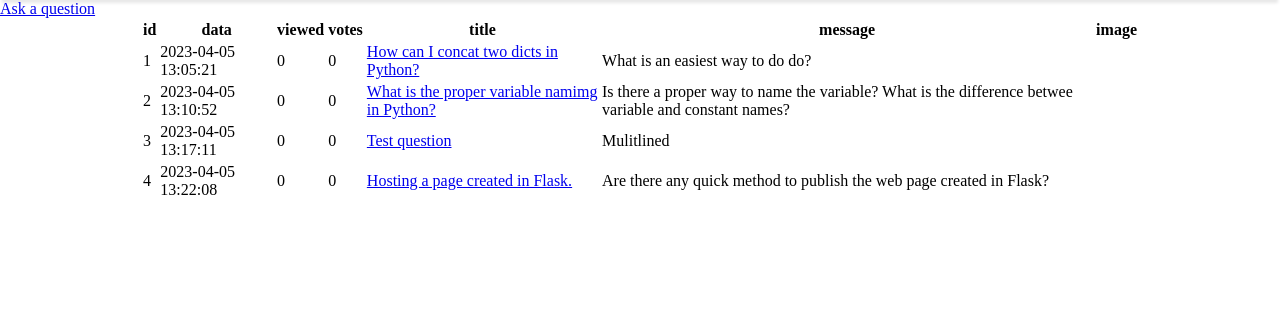
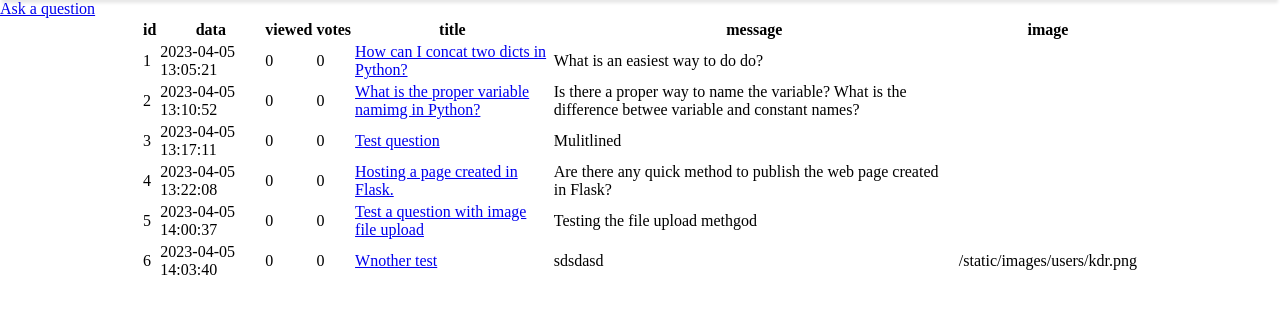
Before and after one commit to RadekRo/ask-mate, a Flask app: page / in a window 1280 px wide. Shown: the part 44-358 px from the top of the page. Run offline with Flask 3, Linux system fonts and the light colour scheme.

Commit message:
Created saving to disk images from user input

```diff
--- a/app.py
+++ b/app.py
@@ -2,6 +2,7 @@ from flask import Flask
 from flask import render_template, request, redirect
 import data_handler
 from datetime import datetime
+
 
 app = Flask(__name__)
 
@@ -18,7 +19,12 @@ def route_question(id):
 
 @app.route('/ask-question', methods=["POST","GET"])
 def ask_question():
-    image = ""
+    if 'file' not in request.files:
+        image = ""
+    else:
+        file = request.files['file']
+        image = data_handler.save_file(file)
+
     current_date = str(datetime.now())[0:19]
     if request.method == 'POST':
         your_question = [data_handler.get_next_id(), current_date, "0", "0", request.form.get('title'), request.form.get('message'), image ]
--- a/data/question.csv
+++ b/data/question.csv
@@ -2,3 +2,5 @@
 2,2023-04-05 13:10:52,0,0,What is the proper variable namimg in Python?,Is there a proper way to name the variable? What is the difference betwee variable and constant names?,
 3,2023-04-05 13:17:11,0,0,Test question,Mulitlined,
 4,2023-04-05 13:22:08,0,0,Hosting a page created in Flask.,Are there any quick method to publish the web page created in Flask?,
+5,2023-04-05 14:00:37,0,0,Test a question with image file upload,Testing the file upload methgod,
+6,2023-04-05 14:03:40,0,0,Wnother test,sdsdasd,/static/images/users/kdr.png,
--- a/data_handler.py
+++ b/data_handler.py
@@ -1,7 +1,10 @@
 import csv, os
+from werkzeug.utils import secure_filename
 
 DATA_FILE_PATH_ANSWER = 'data/answer.csv'
 DATA_FILE_PATH_QUESTION = 'data/question.csv'
+UPLOAD_FOLDER = 'static/images/users/'
+ALLOWED_EXTENSIONS = {'txt', 'pdf', 'png', 'jpg', 'jpeg', 'gif'}
 
 def import_questions(filename):
     questions = list()
@@ -22,12 +25,6 @@ def get_question(id):
         if question[0] == id:
             return question
 
-# def get_image(id):
-#     questions = import_questions(DATA_FILE_PATH_QUESTION)
-#     for question in questions:
-#         if question[0] == id:
-#             image_source = question[6]
-#             return image_source
 
 def get_next_id():
     questions = import_questions(DATA_FILE_PATH_QUESTION)
@@ -37,13 +34,26 @@ def get_next_id():
         id = 1
     return str(id)
 
+
 def add_question(question):
     questions = import_questions(DATA_FILE_PATH_QUESTION)
     questions.append(question)
     save_data(DATA_FILE_PATH_QUESTION, questions)
+
 
 def save_data(filename, questions, separator = ","):
    with open(filename, "w") as file:
         for record in questions:
             row = separator.join(record)
             file.write(row + "\n")
+
+
+def allowed_file(filename):
+    return '.' in filename and filename.rsplit('.', 1)[1].lower() in ALLOWED_EXTENSIONS
+
+
+def save_file(file):
+    if file and allowed_file(file.filename):
+            filename = secure_filename(file.filename)
+            file.save(os.path.join(UPLOAD_FOLDER, filename))
+    return "/" + UPLOAD_FOLDER + file.filename
--- a/templates/ask-question.html
+++ b/templates/ask-question.html
@@ -1,7 +1,7 @@
 {% extends "layout.html" %}
 {% block content %}
     <div class="question-list">
-        <form action="/ask-question" method="POST">
+        <form action="/ask-question" method="POST" enctype="multipart/form-data">
         <p>
             <label for="title">Question title:</label>
             <input id="title" name="title" type="text" value="" />
@@ -12,7 +12,7 @@
         </p>
         <p>
             <label for="image">Image:</label>
-            <input type = "file" />
+            <input id="file" name="file" type = "file" />
         </p>
         <button type="submit">Add your question</button>
         <p>
```
Also changed, not shown: static/images/sample-booklet-image.png (deleted), static/images/users/kdr.png (added).
